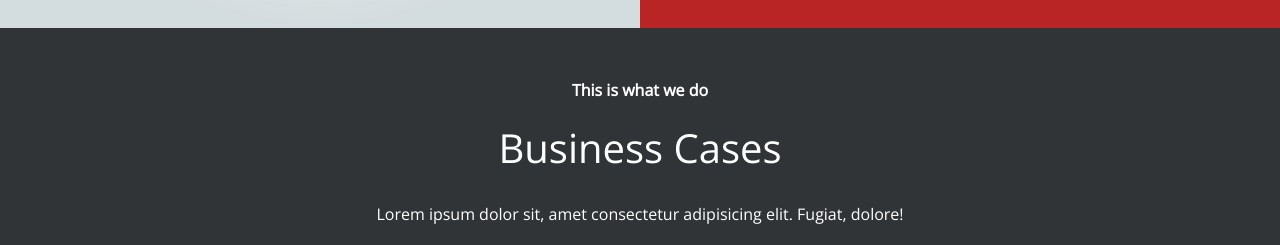
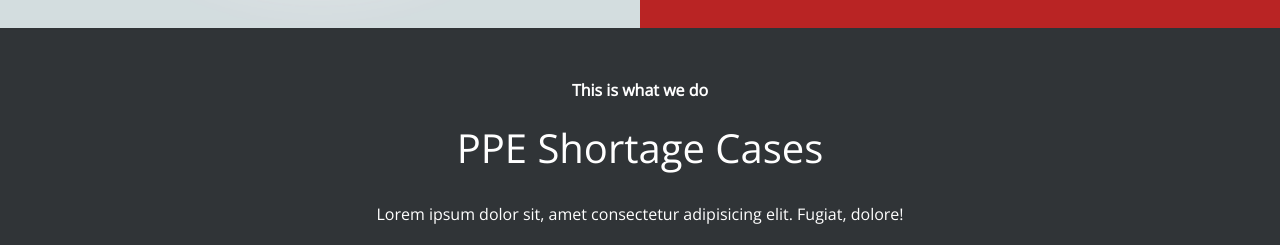
Before and after one commit to KarimNekzad/Assignment-1, a plain HTML site: page index.html in a window 1280 px wide. Shown: the part 1820-2065 px from the top of the page. Drawn offline with nearby package versions, Linux system fonts and the light colour scheme.

Commit message:
updated index.html

```diff
--- a/index.html
+++ b/index.html
@@ -3,7 +3,6 @@
   <head>
     <meta charset="UTF-8" />
     <meta name="viewport" content="width=device-width, initial-scale=1.0" />
-    <link rel="shortcut icon" type="image/x-icon" href="/favicon.ico" />
     <link
       rel="stylesheet"
       href="https://cdnjs.cloudflare.com/ajax/libs/font-awesome/5.13.0/css/all.min.css"
@@ -119,7 +118,7 @@
       <section id="cases" class="cases flex-grid section-padding">
         <header class="section-header">
           <h4>This is what we do</h4>
-          <h2>Business Cases</h2>
+          <h2>PPE Shortage Cases</h2>
           <p>
             Lorem ipsum dolor sit, amet consectetur adipisicing elit. Fugiat,
             dolore!
```
Also changed, not shown: favicon.ico (deleted).
